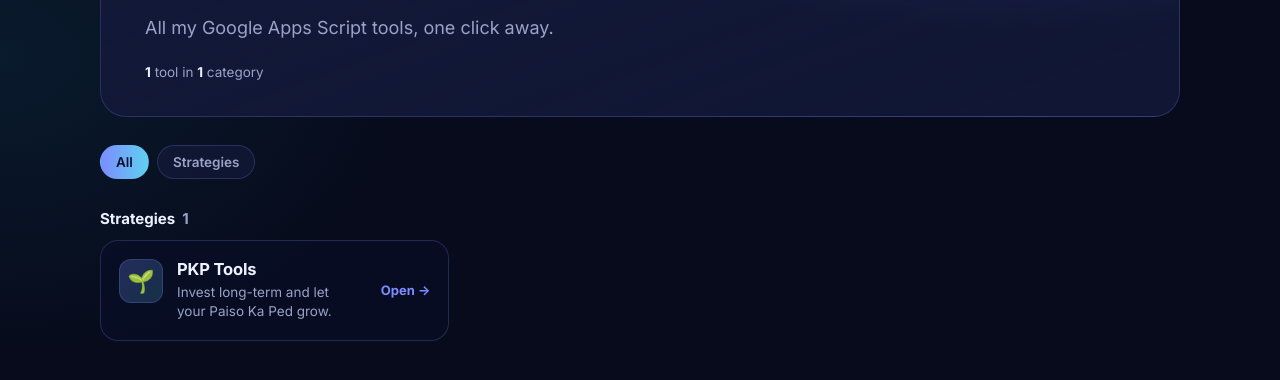
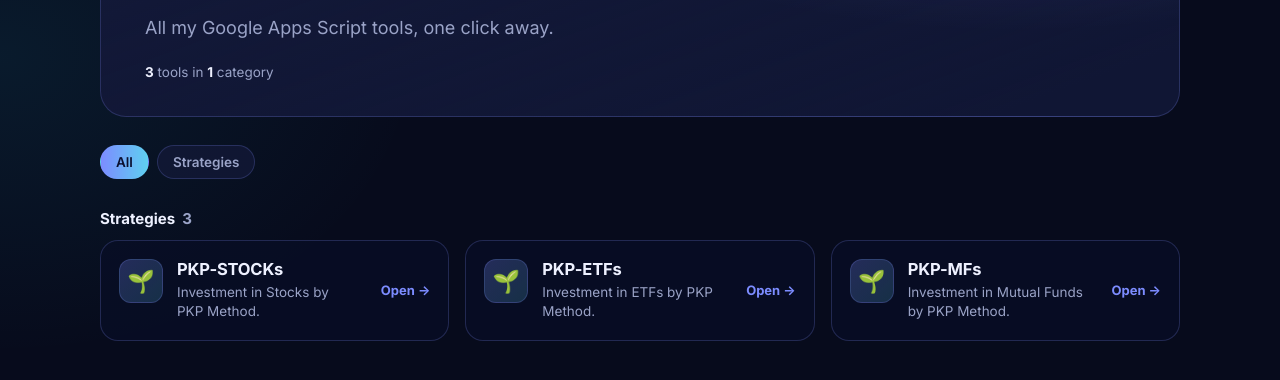
Before and after one commit to keepitupanmol/Akshay-App-Script-Tools, a plain HTML site: page Index.html in a window 1280 px wide. Shown: the part 264-644 px from the top of the page. Drawn offline with Linux system fonts and the light colour scheme.

Commit message:
Update Index.html

```diff
--- a/Index.html
+++ b/Index.html
@@ -55,9 +55,19 @@ var SETTINGS = {
 /* ------------------------------- TOOLS -------------------------------- */
 /* One line = one tool. Add new lines above the closing bracket. */
 var TOOLS = [
-  { name: "PKP Tools",
+  { name: "PKP-STOCKs",
                        url: "https://script.google.com/macros/s/AKfycbwXvYsOgQCRm6QjhedFFlcBV-bICpQvisazMQKpyLek62uGwD63buymS0jCxjtxVjM3Ww/exec",
-                       desc: "Invest long-term and let your Paiso Ka Ped grow.",
+                       desc: "Investment in Stocks by PKP Method.",
+                       category: "Strategies",
+                       icon: "🌱" },
+  { name: "PKP-ETFs",
+                       url: "https://script.google.com/macros/s/AKfycbwXvYsOgQCRm6QjhedFFlcBV-bICpQvisazMQKpyLek62uGwD63buymS0jCxjtxVjM3Ww/exec",
+                       desc: "Investment in ETFs by PKP Method.",
+                       category: "Strategies",
+                       icon: "🌱" },
+  { name: "PKP-MFs",
+                       url: "https://script.google.com/macros/s/AKfycbwXvYsOgQCRm6QjhedFFlcBV-bICpQvisazMQKpyLek62uGwD63buymS0jCxjtxVjM3Ww/exec",
+                       desc: "Investment in Mutual Funds by PKP Method.",
                        category: "Strategies",
                        icon: "🌱" },
 
```
